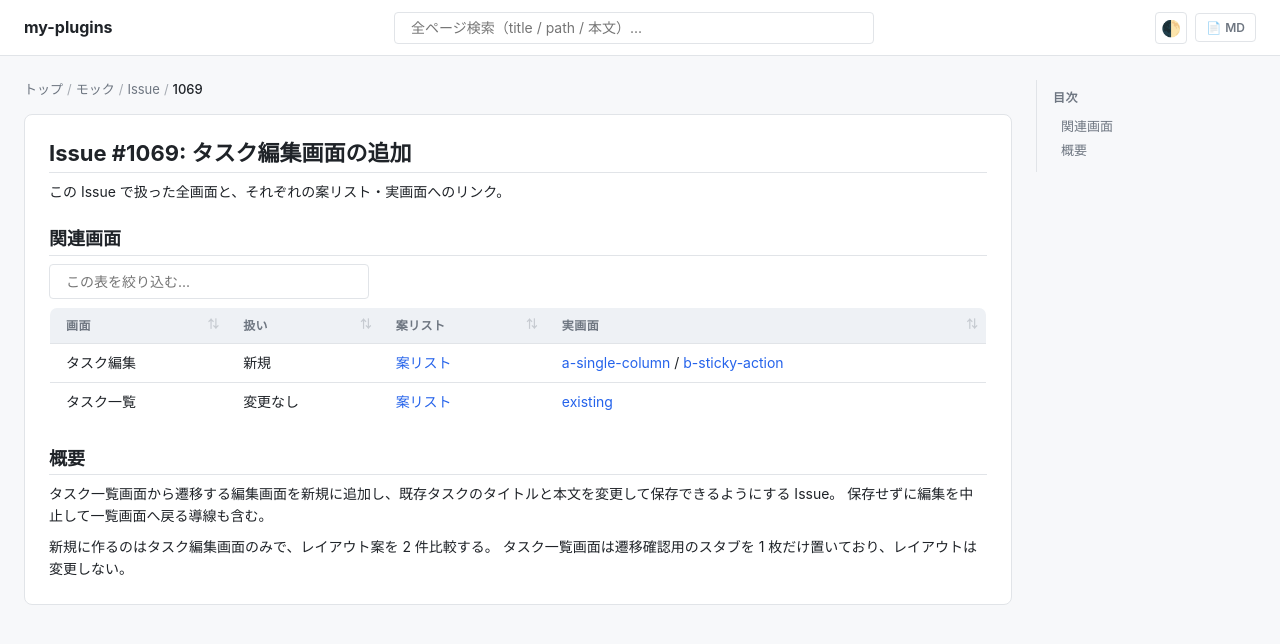
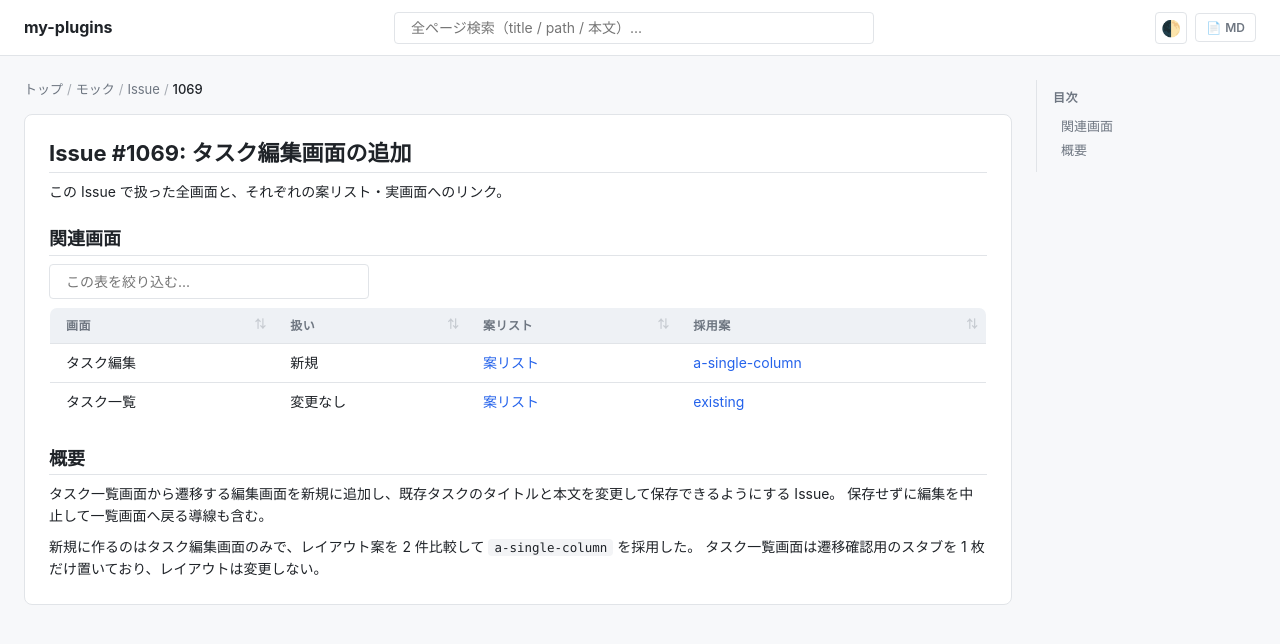
Before and after one commit to shuhei1101/ai-monitor-e2e, a Jekyll site: the page built from docs/mock/issues/1069/index.md, in a window 1280 px wide. Shown: the top 644 px of the page. Built offline with Jekyll 4.4.1, drawn with Linux system fonts in a browser that asks for light colours; our own code applies the rules of GitHub Pages for plain Markdown files.

Commit message:
docs: タスク編集画面の採用案を a-single-column に確定
Co-Authored-By: Claude Opus 5 <noreply@anthropic.com>

```diff
--- a/docs/mock/issues/1069/index.md
+++ b/docs/mock/issues/1069/index.md
@@ -4,9 +4,9 @@
 
 ## 関連画面
 
-| 画面 | 扱い | 案リスト | 実画面 |
+| 画面 | 扱い | 案リスト | 採用案 |
 | --- | --- | --- | --- |
-| タスク編集 | 新規 | [案リスト](../../pages/task-edit/issues/1069/) | [a-single-column](../../pages/task-edit/issues/1069/a-single-column/) / [b-sticky-action](../../pages/task-edit/issues/1069/b-sticky-action/) |
+| タスク編集 | 新規 | [案リスト](../../pages/task-edit/issues/1069/) | [a-single-column](../../pages/task-edit/issues/1069/a-single-column/) |
 | タスク一覧 | 変更なし | [案リスト](../../pages/task-list/issues/1069/) | [existing](../../pages/task-list/issues/1069/existing/) |
 
 ## 概要
@@ -14,5 +14,5 @@
 タスク一覧画面から遷移する編集画面を新規に追加し、既存タスクのタイトルと本文を変更して保存できるようにする Issue。
 保存せずに編集を中止して一覧画面へ戻る導線も含む。
 
-新規に作るのはタスク編集画面のみで、レイアウト案を 2 件比較する。
+新規に作るのはタスク編集画面のみで、レイアウト案を 2 件比較して `a-single-column` を採用した。
 タスク一覧画面は遷移確認用のスタブを 1 枚だけ置いており、レイアウトは変更しない。
```
Also changed, not shown: docs/mock/pages/index.md (+1 -1 lines), docs/mock/pages/task-edit/index.md (+1 -1 lines), docs/mock/pages/task-edit/issues/1069/index.md (+1 -1 lines).
